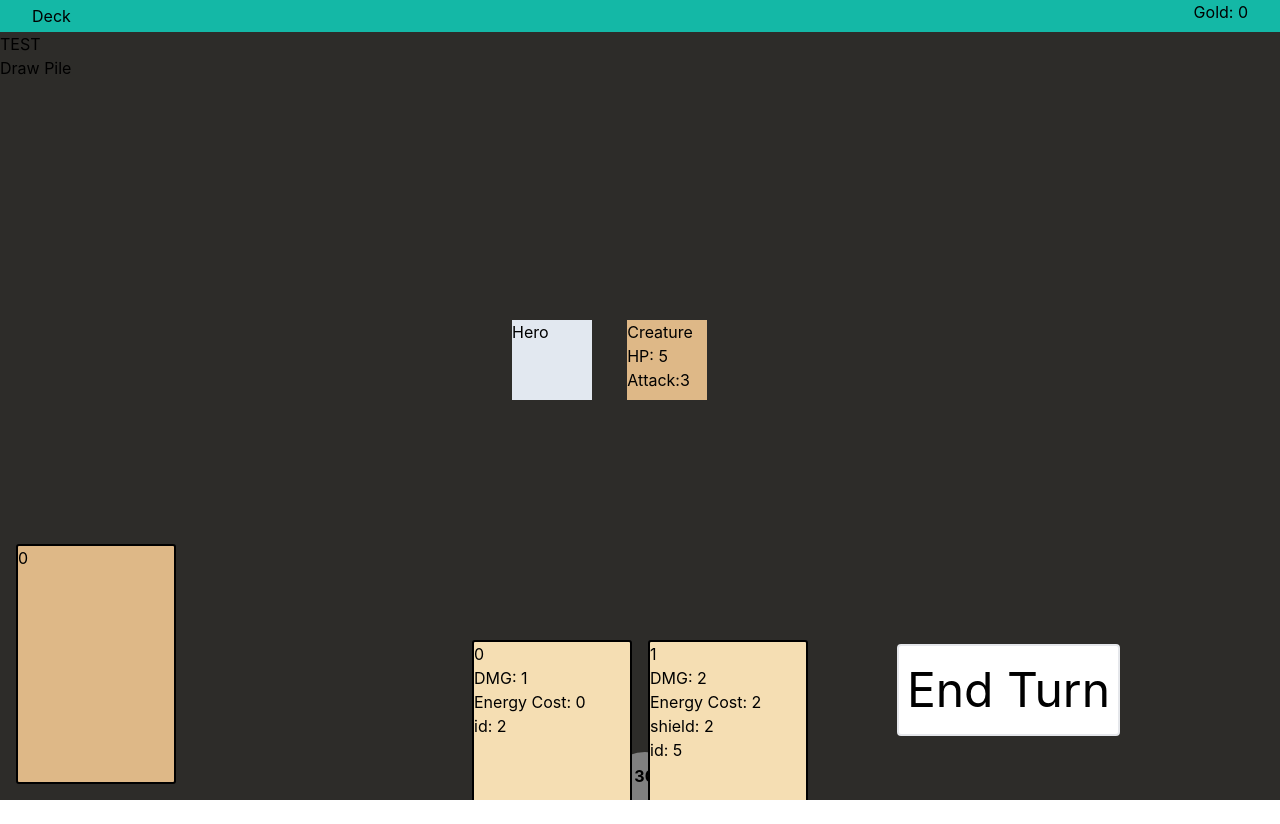
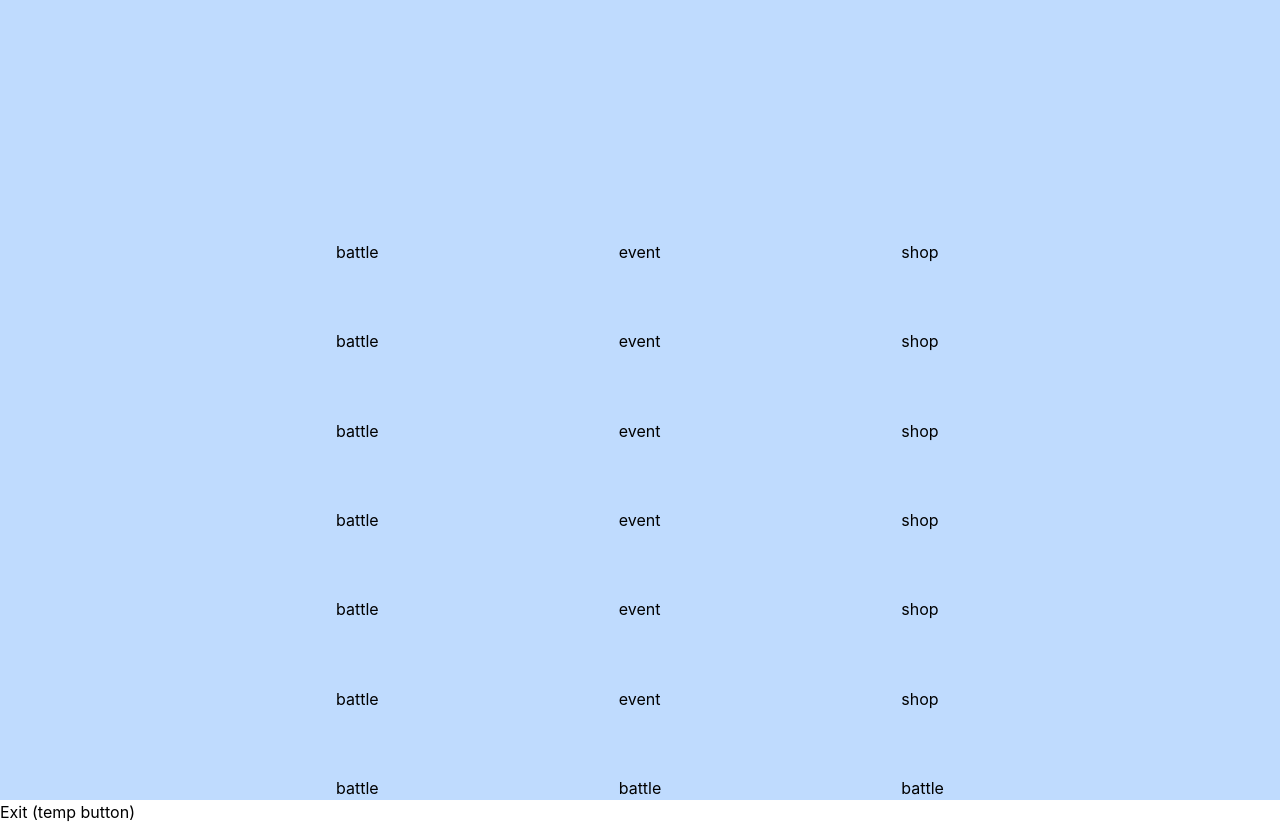
Before and after one commit to ChimentiMatt/Card-Game-SlayTheSpire_Like, a React (Create React App) app: page / in a window 1280 px wide. Both pictures are taken after a click on the button "Start Game". Before the commit the page ends 800 px from the top, so only its background shows below. Built offline with nearby package versions, Linux system fonts and the light colour scheme.

Commit message:
working on path logic

```diff
--- a/src/App.js
+++ b/src/App.js
@@ -28,30 +28,22 @@ function App() {
   const [gameStart, setGameStart] = useState(false)
   const [postBattle, setPostBattle] = useState(false)
   const [pathScreen, setPathScreen] = useState(false)
+  const [pathNode, setPathNode] = useState([])
 
   const [showDeck, setShowDeck] = useState(false)
   const [showDrawPile, setShowDrawPile] = useState(false)
 
   const [drawableCards, setDrawableCards] = useState([{id: null, str: 5, energy: 1}, {id: null, str: 7, energy: 2}, {id: null, str: 1, energy: 0}])
-  // const drawableCards = [{id: null, str: 5, shield: 0, energy: 1}, {id: null, str: 7, shield: 0, energy: 2}, {id: null, str: 1, shield: 0, energy: 0}]
 
   const [dummyState, setDummyState] = useState(0)
 
   const [playerObject, setPlayerObject] = useState({health: 20, energy: 30, shield: 10, gold: 0})
 
   const [uuid, setUuid] = useState(100)
-  // const [health, setHealth] = useState(20)
-  // const [energy, setEnergy] = useState(3)
-  // const [shield, setShield] = useState(0)
-
 
   const [discardPile, setDiscardPile] = useState([])
   const [drawPile, setDrawPile] = useState([])
-  const [cardsInHand, setCardsInHand] = useState([
-    // { id: 1, str: 1, def: 2},
-    // { id: 2, str: 2, def: 3},
-    // { id: 3, str: 3, def: 3},
-  ])
+  const [cardsInHand, setCardsInHand] = useState([])
   const [deck, setDeck] = useState([])
 
   const [currentCreatureIndex, setCurrentCreatureIndex] = useState(0)
@@ -60,7 +52,52 @@ function App() {
 
   useEffect(() => {
     // startGame()
+    generatePath()
   }, [])
+
+  const generatePath = () => {
+    // const differentEvents = ['battle', 'event', 'shop']
+
+    let buildArray = [ [], [], [], [], [], [], [] ]
+    for (let i = 0; i < 7; i++){
+      if (i === 0){
+        buildArray[0].push({column: 'l', event: 'battle', level: 1})
+        buildArray[0].push({column: 'm', event: 'battle', level: 1})
+        buildArray[0].push({column: 'r', event: 'battle', level: 1})
+      }
+      else if (i === 1){
+        buildArray[1].push({column: 'l', event: 'battle', level: 2})
+        buildArray[1].push({column: 'm', event: 'event', level: 2})
+        buildArray[1].push({column: 'r', event: 'shop', level: 2})
+      }
+      else if (i === 2){
+        buildArray[2].push({column: 'l', event: 'battle', level: 2})
+        buildArray[2].push({column: 'm', event: 'event', level: 2})
+        buildArray[2].push({column: 'r', event: 'shop', level: 2})
+      }
+      else if (i === 3){
+        buildArray[3].push({column: 'l', event: 'battle', level: 2})
+        buildArray[3].push({column: 'm', event: 'event', level: 2})
+        buildArray[3].push({column: 'r', event: 'shop', level: 2})
+      }
+      else if (i === 4){
+        buildArray[4].push({column: 'l', event: 'battle', level: 2})
+        buildArray[4].push({column: 'm', event: 'event', level: 2})
+        buildArray[4].push({column: 'r', event: 'shop', level: 2})
+      }
+      else if (i === 5){
+        buildArray[5].push({column: 'l', event: 'battle', level: 2})
+        buildArray[5].push({column: 'm', event: 'event', level: 2})
+        buildArray[5].push({column: 'r', event: 'shop', level: 2})
+      }
+      else if (i === 6){
+        buildArray[6].push({column: 'l', event: 'battle', level: 2})
+        buildArray[6].push({column: 'm', event: 'event', level: 2})
+        buildArray[6].push({column: 'r', event: 'shop', level: 2})
+      }
+    }
+    setPathNode(buildArray)
+  }
 
   const endTurn = () => {
 
@@ -230,10 +267,10 @@ function App() {
     <div className="App">
 
 
-      {!gameStart && <PreGameScreen setGameStart={setGameStart} startGame={startGame} />}
+      {!gameStart && <PreGameScreen setGameStart={setGameStart} startGame={startGame} setPathScreen={setPathScreen} />}
+      {pathScreen && <PathScreen nextEncounter={nextEncounter} pathNode={pathNode} setPathNode={setPathNode} /> }
       {postBattle && <PostBattleScreen setPathScreen={setPathScreen} setPostBattle={setPostBattle} drawableCards={drawableCards} cardsInHand={cardsInHand} setCardsInHand={setCardsInHand} />}
       <Header playerObject={playerObject} deck={deck} showDeck={showDeck} setShowDeck={setShowDeck}/>
-      {pathScreen && <PathScreen nextEncounter={nextEncounter} /> }
       {gameStart &&
           <div>
 
--- a/src/components/PathScreen.jsx
+++ b/src/components/PathScreen.jsx
@@ -1,8 +1,105 @@
-const PathScreen = ({nextEncounter}) => {
+import { useEffect } from 'react'
+// import gsap from 'gsap'
+// import { useState } from 'react'
+
+
+const PathScreen = ({nextEncounter, pathNode, setPathNode}) => {
+  console.log('PN', pathNode)
+
+  useEffect(() => {
+  }, [])
+
+  const nextNode = (id) => {
+    if (id === 'l-1'){
+      alert('hi')
+    }
+    else if (id === 'm-1'){
+
+    }
+    else if (id === 'r-1'){
+
+    }
+  }
 
   return (
     <div className="absolute z-50 top-0 w-screen h-screen bg-blue-200">
 
+        <div className="w-screen flex justify-center gap-[15rem] mt-[15rem]">
+          <div className="h-[35rem] flex flex-col justify-between">
+            <div>
+              <button>{pathNode[6][0].event}</button>
+            </div>
+            <div>
+              <button>{pathNode[5][0].event}</button>
+            </div>
+            <div>
+              <button>{pathNode[4][0].event}</button>
+            </div>
+            <div>
+              <button>{pathNode[3][0].event}</button>
+            </div>
+            <div>
+              <button>{pathNode[2][0].event}</button>
+            </div>
+            <div id='node-left-2' >
+              <button>{pathNode[1][0].event}</button>
+            </div>
+            <div onClick={() => nextNode('l-1')}>
+              <button>{pathNode[0][0].event}</button>
+            </div>
+          </div>
+
+
+          <div className="h-[35rem] flex flex-col justify-between">
+          <div>
+              <button>{pathNode[6][1].event}</button>
+            </div>
+            <div>
+              <button>{pathNode[5][1].event}</button>
+            </div>
+            <div>
+              <button>{pathNode[4][1].event}</button>
+            </div>
+            <div>
+              <button>{pathNode[3][1].event}</button>
+            </div>
+            <div>
+              <button>{pathNode[2][1].event}</button>
+            </div>
+            <div>
+              <button>{pathNode[1][1].event}</button>
+            </div>
+            <div onClick={() => nextNode('m-1')}>
+              <button>{pathNode[0][1].event}</button>
+            </div>
+          </div>
+
+
+          <div className="h-[35rem] flex flex-col justify-between">
+          <div>
+          <button>{pathNode[6][2].event}</button>
+            </div>
+            <div>
+              <button>{pathNode[5][2].event}</button>
+            </div>
+            <div>
+              <button>{pathNode[4][2].event}</button>
+            </div>
+            <div>
+              <button>{pathNode[3][2].event}</button>
+            </div>
+            <div>
+              <button>{pathNode[2][2].event}</button>
+            </div>
+            <div>
+              <button>{pathNode[1][2].event}</button>
+            </div>
+            <div onClick={() => nextNode('r-1')}>
+              <button>{pathNode[0][2].event}</button>
+            </div>
+          </div>
+
+        </div>
         <button onClick={nextEncounter}>Exit (temp button)</button>
     </div>
   )
--- a/src/components/PreGameScreen.jsx
+++ b/src/components/PreGameScreen.jsx
@@ -1,7 +1,8 @@
 
-const PreGameScreen = ({setGameStart, startGame}) => {
+const PreGameScreen = ({setGameStart, startGame, setPathScreen}) => {
     const leaveTitleScreen = () => {
         startGame()
+        setPathScreen(true)
         setGameStart(true)
     }
   return (
@@ -12,8 +13,6 @@ const PreGameScreen = ({setGameStart, startGame}) => {
         <button className="text-[3rem] hover:text-green-600" onClick={() => leaveTitleScreen()}>Start Game</button>
       </div>
 
-
-
     </div>
   )
 }
```
